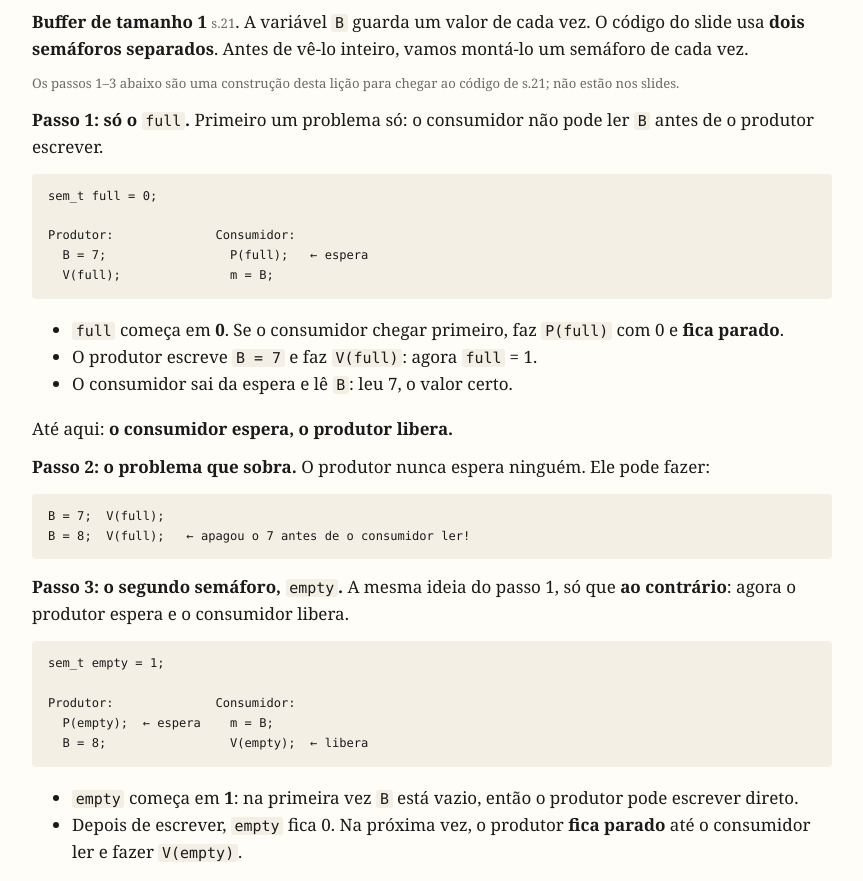
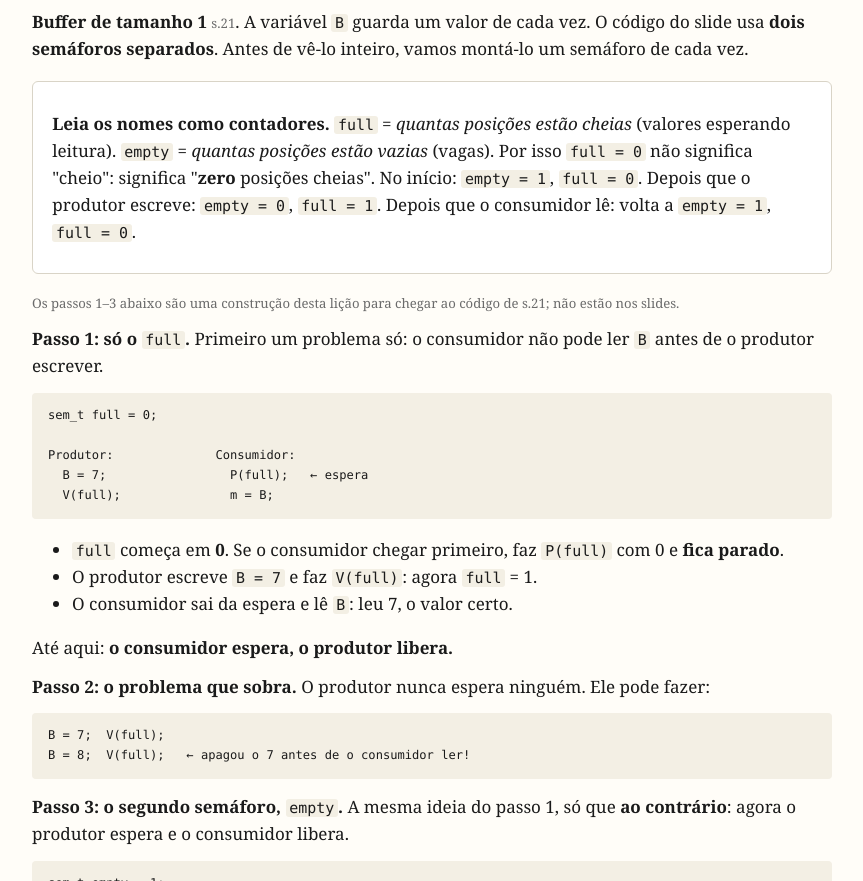
Before and after one commit to ftrajano/cin0145-programacao-concorrente, a plain HTML site: page lessons/0003-semaforos.html in a window 1280 px wide. Shown: the part 3551-4432 px from the top of the page, without its empty margins (208-1071 px from the left). Drawn offline with Linux system fonts and the light colour scheme.

Commit message:
Lição 3: explica nomes full/empty como contadores
Co-Authored-By: Claude Opus 5.5 <noreply@anthropic.com>
Claude-Session: https://claude.ai/code/session_01K2SuFUeqUd3t3s3DGagdeD

```diff
--- a/lessons/0003-semaforos.html
+++ b/lessons/0003-semaforos.html
@@ -163,6 +163,7 @@ r4    V(S);             /* pós-protocolo */
 <p>Um problema de <strong>comunicação</strong> <span class="src">s.20</span>. Os <strong>produtores</strong> geram dados com o procedimento <code>Produce</code>, que devem ser enviados aos consumidores. Os <strong>consumidores</strong>, ao receberem um dado, fazem alguma computação com o procedimento <code>Consume</code>. O que <code>Produce</code> e <code>Consume</code> fazem por dentro não importa: importa como o dado passa de um para o outro.</p>
 <p><strong>Buffer de tamanho 1</strong> <span class="src">s.21</span>. A variável <code>B</code> guarda um valor de cada vez. O código do slide usa <strong>dois semáforos separados</strong>. Antes de vê-lo inteiro, vamos montá-lo um semáforo de cada vez.</p>
 
+<div class="box"><p><strong>Leia os nomes como contadores.</strong> <code>full</code> = <em>quantas posições estão cheias</em> (valores esperando leitura). <code>empty</code> = <em>quantas posições estão vazias</em> (vagas). Por isso <code>full = 0</code> não significa "cheio": significa "<strong>zero</strong> posições cheias". No início: <code>empty = 1</code>, <code>full = 0</code>. Depois que o produtor escreve: <code>empty = 0</code>, <code>full = 1</code>. Depois que o consumidor lê: volta a <code>empty = 1</code>, <code>full = 0</code>.</p></div>
 <p class="src">Os passos 1–3 abaixo são uma construção desta lição para chegar ao código de s.21; não estão nos slides.</p>
 <p><strong>Passo 1: só o <code>full</code>.</strong> Primeiro um problema só: o consumidor não pode ler <code>B</code> antes de o produtor escrever.</p>
 <pre><code>sem_t full = 0;
```
